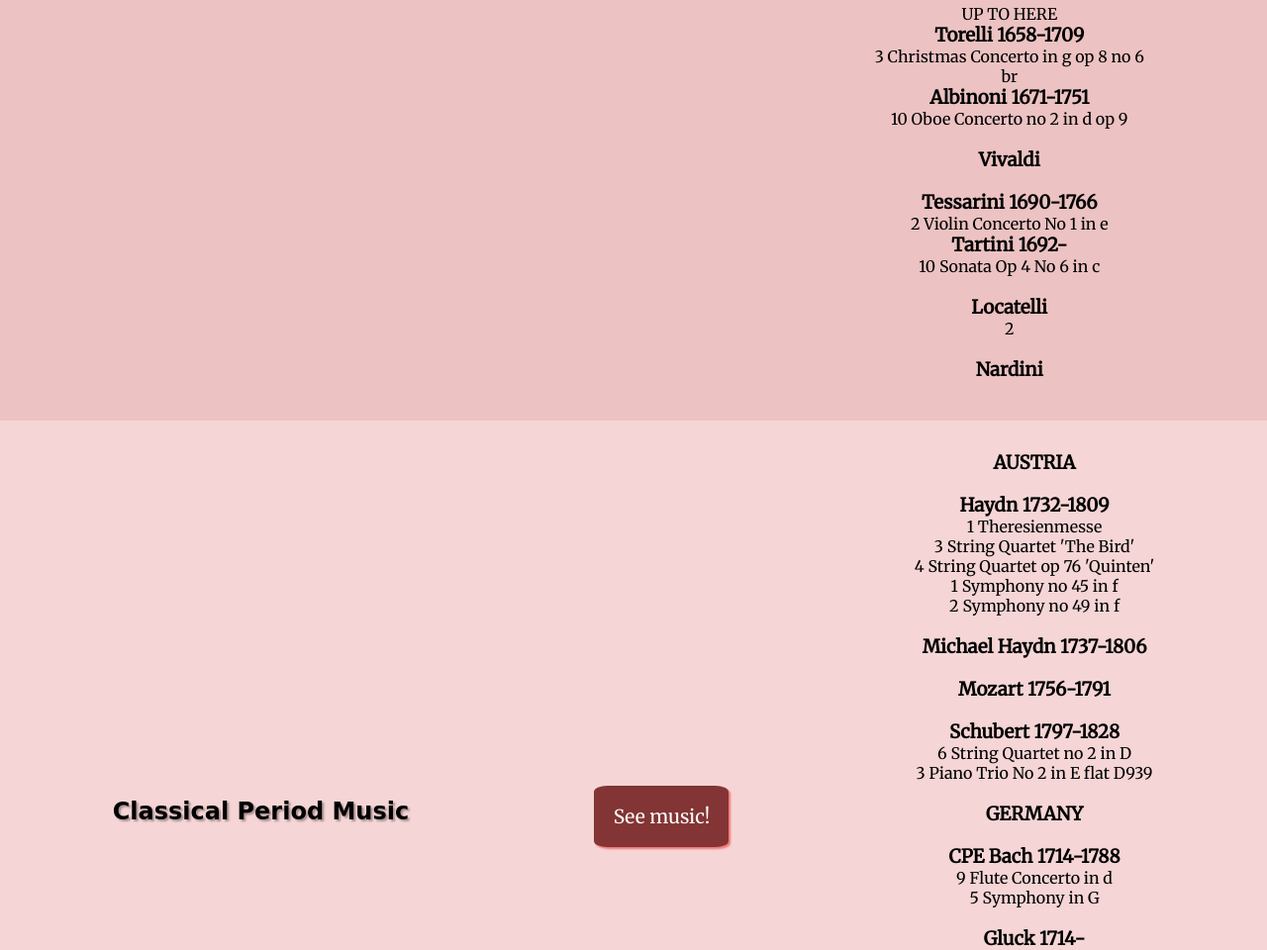
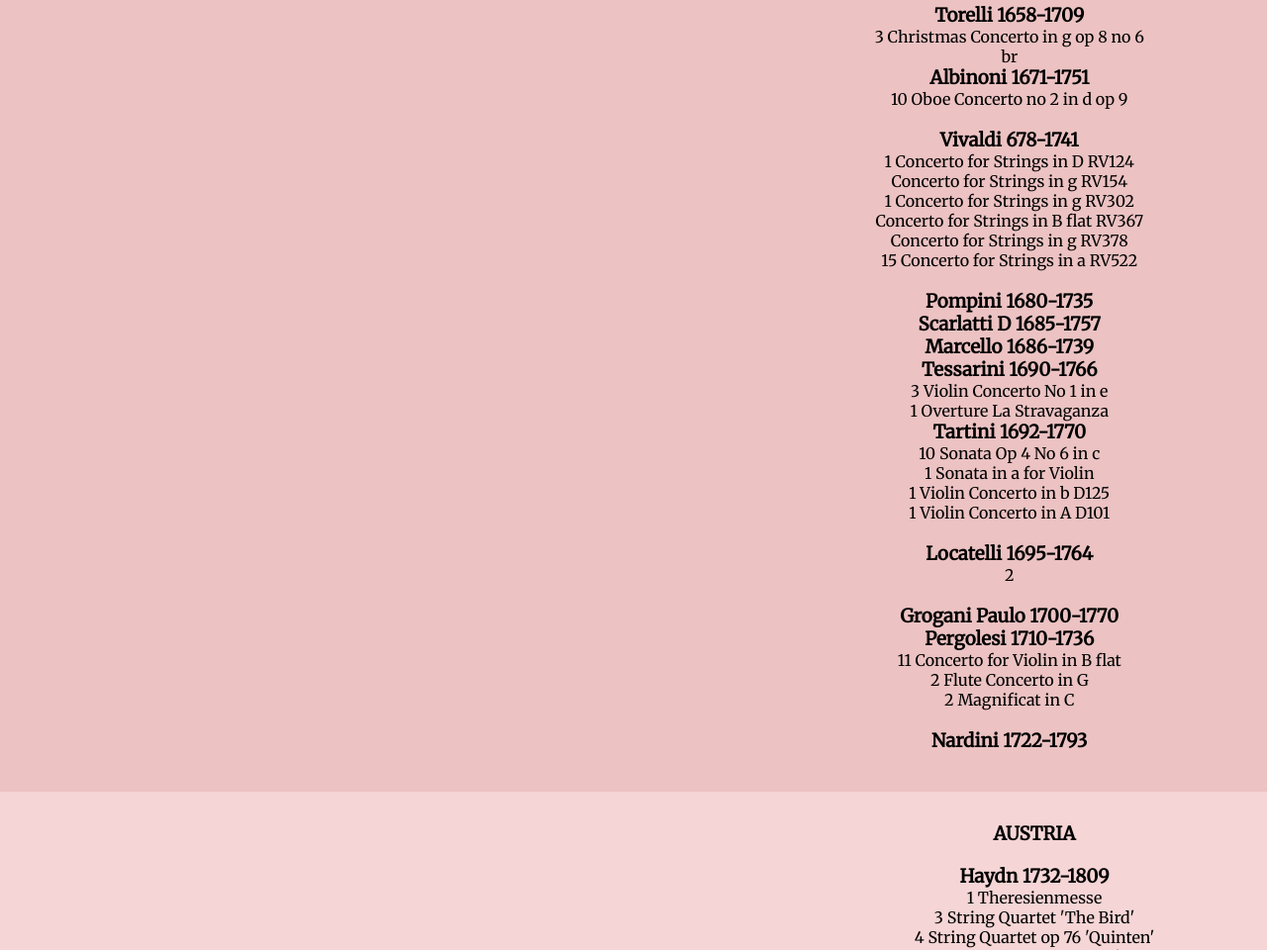
Before and after one commit to seangroganwebdevelopment/musiclistening, a plain HTML site: page index.html in a window 1280 px wide. Shown: the part 7373-8333 px from the top of the page at 99% size. Drawn offline with Linux system fonts and the light colour scheme; a web font is replaced by a local one.

Commit message:
24.02.11 5.29pm

```diff
--- a/index.html
+++ b/index.html
@@ -429,7 +429,6 @@
       <p>10 Concerto Grosso op 6 no 8</p>
       <br />
 
-      <p> UP TO HERE</p>
 
       <h3>Torelli 1658-1709</h3>
       <p>3 Christmas Concerto in g op 8 no 6</p>
@@ -439,22 +438,50 @@
       <p>10 Oboe Concerto no 2 in d op 9</p>
       <br />
 
-      <h3>Vivaldi</h3>
-      <p></p>
+      <h3>Vivaldi 678-1741</h3>
+      <p>1 Concerto for Strings in D RV124</p>
+      <p>Concerto for Strings in g RV154</p>
+      <p>1 Concerto for Strings in g RV302</p>
+      <p>Concerto for Strings in B flat RV367</p>
+      <p>Concerto for Strings in g RV378</p>
+      <p>15 Concerto for Strings in a RV522</p>
       <br />
 
+      <h3>Pompini 1680-1735</h3>
+
+      <h3>Scarlatti D 1685-1757</h3>
+
+      <h3>Marcello 1686-1739</h3>
+
+
+
       <h3>Tessarini 1690-1766</h3>
-      <p>2 Violin Concerto No 1 in e</p>
+      <p>3 Violin Concerto No 1 in e</p>
+      <p>1 Overture La Stravaganza</p>
 
-      <h3>Tartini 1692-</h3>
+      <h3>Tartini 1692-1770</h3>
       <p>10 Sonata Op 4 No 6 in c</p>
+      <p>1 Sonata in a for Violin </p>
+      <p>1 Violin Concerto in b D125</p>
+      <p>1 Violin Concerto in A D101</p>
       <br />
 
-      <h3>Locatelli</h3>
+      <h3>Locatelli 1695-1764</h3>
       <p>2</p>
       <br />
 
-      <h3>Nardini</h3>
+      <h3>Grogani Paulo 1700-1770</h3>
+
+
+
+      <h3>Pergolesi 1710-1736</h3>
+      <p>11 Concerto for Violin in B flat </p>
+      <p>2 Flute Concerto in G</p>
+      <p>2 Magnificat in C</p>
+
+    <br>
+
+    <h3>Nardini 1722-1793</h3>
       <p></p>
       <br />
 
```
